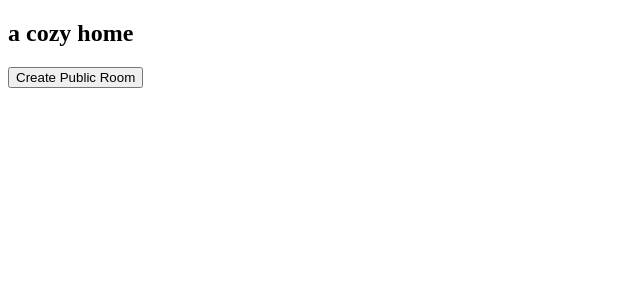
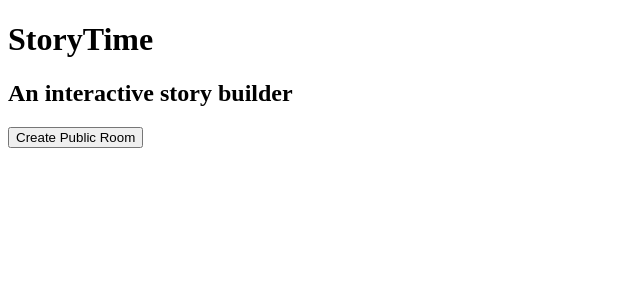
Before and after one commit to varangill/storytime, a React (Create React App) app in the folder storytime/: page / in a window 1280 px wide. Shown: the top 300 px of the page, without its empty margins (0-640 px from the left). Built offline with nearby package versions, Linux system fonts and the light colour scheme.

Commit message:
minor changes

```diff
--- a/storytime/public/index.html
+++ b/storytime/public/index.html
@@ -24,7 +24,7 @@
       work correctly both with client-side routing and a non-root public URL.
       Learn how to configure a non-root public URL by running `npm run build`.
     -->
-    <title>React App</title>
+    <title>StoryTime</title>
   </head>
   <body>
     <noscript>You need to enable JavaScript to run this app.</noscript>
--- a/storytime/src/components/HomePage.js
+++ b/storytime/src/components/HomePage.js
@@ -18,8 +18,9 @@ function HomePage() {
 
   return (
     <div>
-        <h2>a cozy home</h2>
-        <button onClick={createPublicRoom}>Create Public Room</button>
+      <h1 className="title">StoryTime</h1>
+      <h2 className="subtitle">An interactive story builder</h2>
+      <button onClick={createPublicRoom}>Create Public Room</button>
     </div>
   );
 }
--- a/storytime/src/index.css
+++ b/storytime/src/index.css
@@ -1,13 +1,14 @@
-body {
+@import url('https://fonts.googleapis.com/css2?family=Open+Sans:wght@300&display=swap');
+
+* {
   margin: 0;
-  font-family: -apple-system, BlinkMacSystemFont, 'Segoe UI', 'Roboto', 'Oxygen',
-    'Ubuntu', 'Cantarell', 'Fira Sans', 'Droid Sans', 'Helvetica Neue',
-    sans-serif;
-  -webkit-font-smoothing: antialiased;
-  -moz-osx-font-smoothing: grayscale;
+  border: 0;
 }
 
-code {
-  font-family: source-code-pro, Menlo, Monaco, Consolas, 'Courier New',
-    monospace;
+body {
+  font-family: 'Open Sans', sans-serif;
 }
+
+.container {
+  background-color: blue;
+}
--- a/storytime/src/routers/AppRouter.js
+++ b/storytime/src/routers/AppRouter.js
@@ -5,7 +5,7 @@ import {BrowserRouter as Router, Route, Switch} from 'react-router-dom';
 
 const AppRouter = () => (
     <Router>
-        <div>
+        <div className="container">
             <Switch>
                 <Route path="/" component={HomePage} exact={true} />
                 <Route path="/room:code" component={RoomPage} />
```
